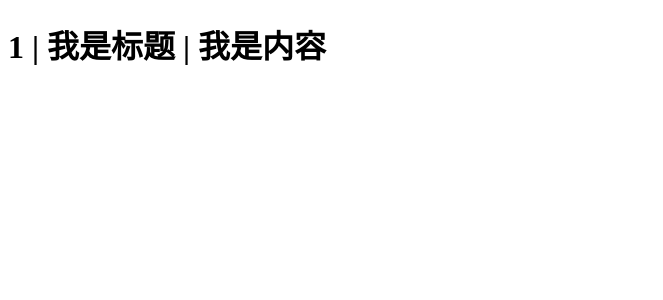
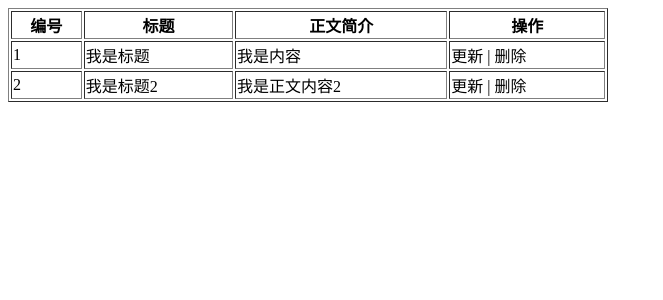
Before and after one commit to chenxiai/django, a Django app: template blog/templates/index.html in a window 1280 px wide. Shown: the top 300 px of the page, without its empty margins (0-663 px from the left). Run offline with Django 3.2, Linux system fonts and the light colour scheme; the template is opened without the code that fills it: values that come from a table or form of the project are taken from there, others are empty; data comes from the database, SQL or seed files in the repository; both versions use the stored data as it was after the commit.

Commit message:
1: 完成了查询所有的数据显示 2: index.html 采用 {% for 循环 %}

```diff
--- a/blog/models.py
+++ b/blog/models.py
@@ -1,4 +1,5 @@
 from django.db import models
+
 
 # class Person(models.Model):
 #     first_name = models.CharField(max_length=30)
@@ -7,5 +8,10 @@ from django.db import models
 # 通过定义class来自动生成表
 class Article(models.Model):
     # 默认会生成自动增长的主键
-    title = models.CharField(max_length=30,default='my title')
+    title = models.CharField(max_length=30, default='my title')
     content = models.TextField(null=True)
+
+    # 特殊方法,print()函数显示对象信息时,默认就是调用此方法
+    def __str__(self):
+        return f"id={self.id},title={self.title},content={self.content}"
+        # return "id:" + self.id + ",title:" + self.title + ",content:" + self.content
--- a/blog/templates/index.html
+++ b/blog/templates/index.html
@@ -5,7 +5,24 @@
     <title>Title</title>
 </head>
 <body>
-    <!-- 双大括号代表template表达式-->
+    <!-- 双大括号代表template表达式
     <h1>{{ article.id }} | {{ article.title }} | {{ article.content }}</h1>
+    -->
+    <table border="1" width="600">
+        <tr>
+            <th>编号</th>
+            <th>标题</th>
+            <th>正文简介</th>
+            <th>操作</th>
+        </tr>
+        {% for article in articles %}
+            <tr>
+                <td>{{ forloop.counter }}</td>
+                <td>{{ article.title }}</td>
+                <td>{{ article.content }}</td>
+                <td>更新 | 删除</td>
+            </tr>
+        {% endfor %}
+    </table>
 </body>
 </html>
--- a/blog/views.py
+++ b/blog/views.py
@@ -13,5 +13,5 @@ def index(request):
 
     # 1：调用业务逻辑类
     # 2：调用数据访问层，由于django采用orm映射，因此直接操作类即可
-    article = Article.objects.get(id=1)
-    return render(request, "index.html", {'article': article})
+    articles = Article.objects.all()
+    return render(request, "index.html", {'articles': articles})
```
Also changed, not shown: db.sqlite3.
